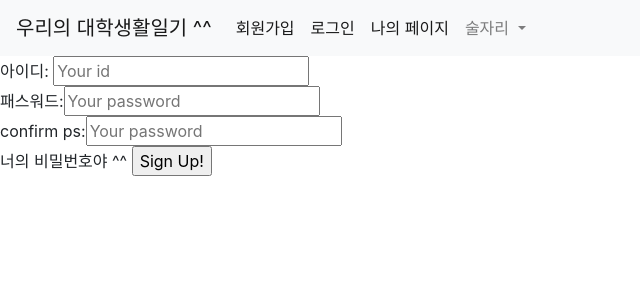
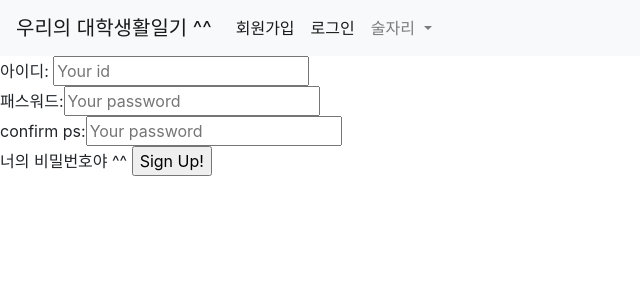
Before and after one commit to LEEKWANHYUNG/LikeLion_8_second_project, a Django app: page /accounts/signup/ in a window 1280 px wide. Shown: the top 300 px of the page, without its empty margins (0-640 px from the left). Run offline with Django 3.2, Linux system fonts and the light colour scheme; some libraries are stand-ins or nearby versions.

Commit message:
navbar 수정

```diff
--- a/Project_KAJ/Project_KAJ/templates/base.html
+++ b/Project_KAJ/Project_KAJ/templates/base.html
@@ -39,12 +39,15 @@
                     <a class="nav-link" href="{% url 'accounts:login' %}">로그인 <span
                             class="sr-only">(current)</span></a>
                 </li>
-                <li class="nav-item active">
-                    <a class="nav-link" href="#">나의 페이지 <span class="sr-only">(current)</span></a>
+
                     {% else %}
                     <!-- 만약에 로그인 되면은 로그인만뜨고-->
                 <li class="nav-item active">
-                    <a class="nav-link" href="{% url 'accounts:logout' %}">Log out <span
+                    <a class="nav-link" href="{% url 'accounts:logout' %}">로그아웃하렴 <span
+                            class="sr-only">(current)</span></a>
+                </li>
+                <li class="nav-item active">
+                    <a class="nav-link" href="#">나의 페이지 <span
                             class="sr-only">(current)</span></a>
                 </li>
                 {% endif %}
```
Also changed, not shown: Project_KAJ/db.sqlite3.
